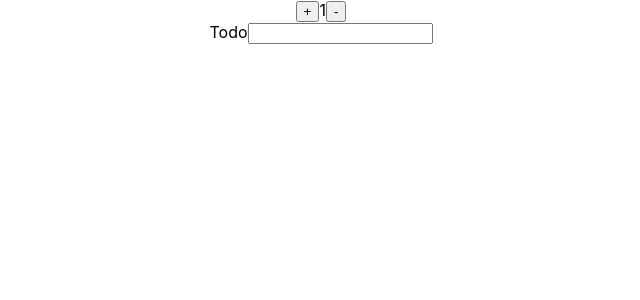
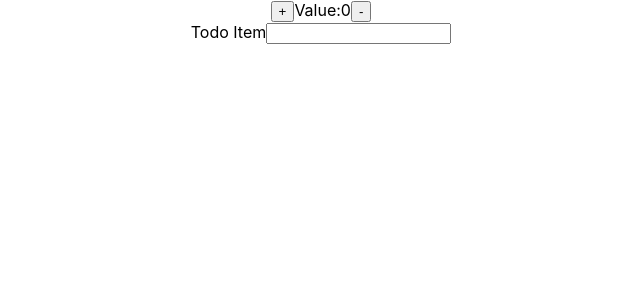
Before and after one commit to Jozefw/Use-Reducer, a React (Create React App) app: page / in a window 1280 px wide. Shown: the top 300 px of the page, without its empty margins (319-959 px from the left). Built offline with nearby package versions, Linux system fonts and the light colour scheme.

Commit message:
rando commit

```diff
--- a/src/App.js
+++ b/src/App.js
@@ -1,32 +1,31 @@
 import React, {useState,useReducer} from 'react';
 import Todo from './Todo.js';
+import Todo2 from './Todo2.js';
 import './App.css';
 
-function reducer(state, action){
-  switch(action.type){
-    case 'increment':
-      return {count: state.count + 1}
-    case 'decrement':
-      return {count:state.count - 1}
-    default:
-      return {state}
-  }
+
+function reducer(counter, action){
+
 }
+
 function App() {
-  const [state, dispatch] = useReducer(reducer, {count:1})
+
+ const [value, setValue] = useState(0);
+ const [counter, Dispatch] = useReducer(reducer,{count:1});
 
   const add = () =>{
-   dispatch({type:'increment'})
+   setValue(value+1)
   }
   const minus = () =>{
-    dispatch({type:'decrement'})
+    setValue(value-1)
   }
   return (
     <div className="App">
       <button onClick={add}>+</button>
-      <span>{state.count}</span>
+      <span>Value:{value}</span>
       <button onClick={minus}>-</button>
-      <Todo></Todo>
+
+      <Todo2></Todo2>
     </div>
   );
 }
--- /dev/null
+++ b/src/Todo2.js
@@ -0,0 +1,44 @@
+import React, {useState,useReducer} from 'react';
+
+const ACTIONS = {
+    ADD_TODO:'add_todo'
+}
+
+function reducer(tasks, action){
+    switch(action.type){
+        case ACTIONS.ADD_TODO:
+        return([...tasks,newTodo(action.payload.task)])
+    }
+}
+function newTodo(task){
+    return({id:Date.now(), task:task, completed:false})
+}
+function Todo2(){
+
+    const [task, setTask] = useState([]);
+    const [tasks, dispatch] = useReducer(reducer, ['']);
+    const handleChange = (evt)=>{
+        setTask(evt.target.value)
+    }
+
+    const handleSubmit = (evt)=>{
+        evt.preventDefault();
+        dispatch({type:ACTIONS.ADD_TODO, payload:{task:task}});
+        setTask('')
+    }
+    return(
+        <form onSubmit={handleSubmit}>
+        <label ForHtml={task}>Todo Item</label>
+        <input
+        type='text'
+        id='task'
+        value={task}
+        onChange={handleChange}
+        >
+        </input>
+        {task}
+        </form>
+    )
+}
+
+export default Todo2;
```
Also changed, not shown: .gitpod.yml (added), 1 other file (tests, documents, lock files or other folders).
